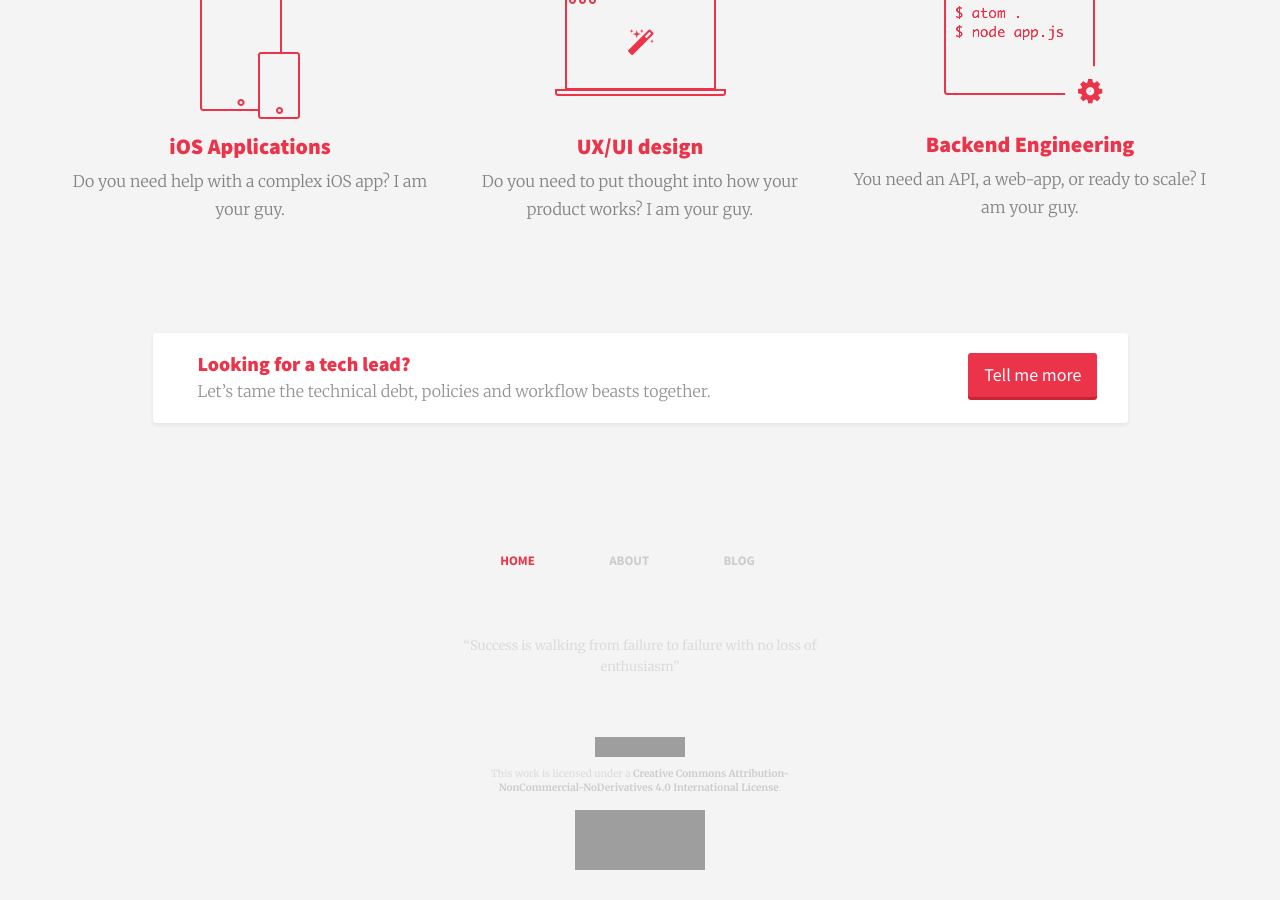
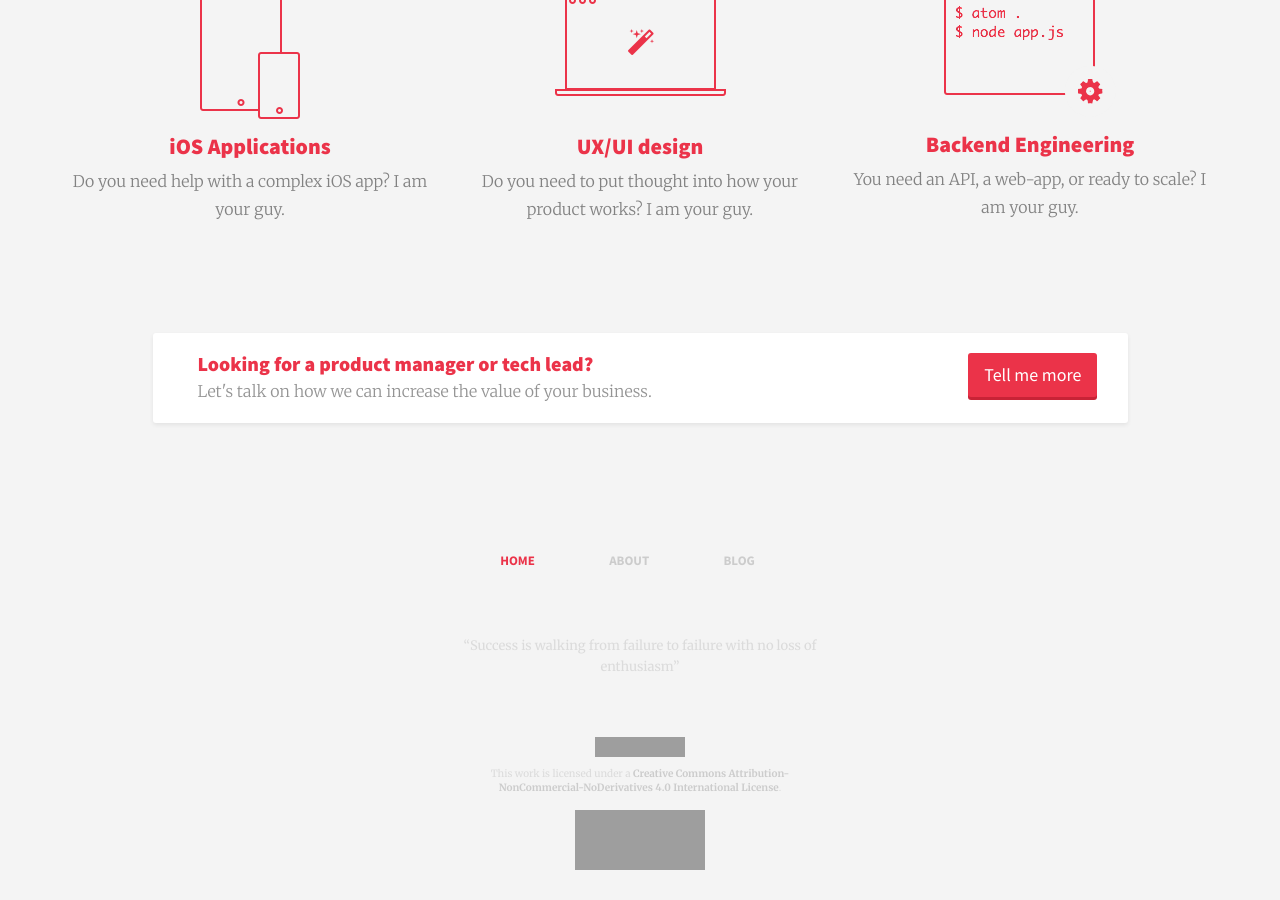
Before and after one commit to attheodo/attheodo.github.io, a Jekyll site: the page built from index.html, in a window 1280 px wide and 900 px high, scrolled down 759 px. Built offline with Jekyll 4.4.1, drawn with Linux system fonts in a browser that asks for light colours; the list of posts is cut into pages by our own code; grey boxes are pictures that could not be loaded.

Commit message:
some more positioning tweaks

```diff
--- a/index.html
+++ b/index.html
@@ -64,9 +64,9 @@ quote: Success is walking from failure to failure with no loss of enthusiasm
   <div class="row">
     <div class="tech-lead col-md-10 col-md-offset-1">
       <div class="col-md-8 pitch-container">
-        <h4>Looking for a tech lead?</h4>
+        <h4>Looking for a product manager or tech lead?</h4>
 
-        <p>Let’s tame the technical debt, policies and workflow beasts together.</p>
+        <p>Let's talk on how we can increase the value of your business.</p>
       </div>
       <div class="col-md-4 tell-me-more-container">
         <a class="btn btn-default btn-lg" href="mailto:at@atworks.gr?subject=Hello!%20Let's%20discuss%20a%20project"
```
